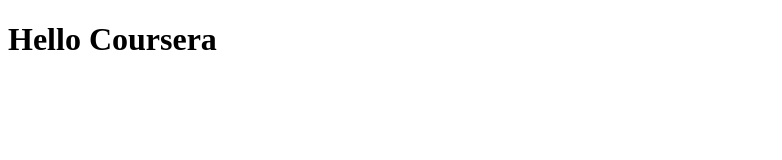
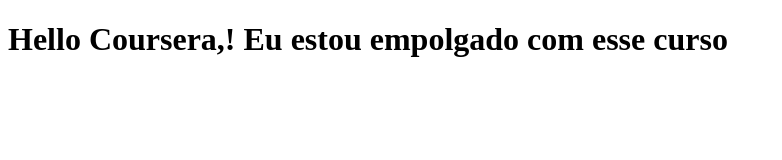
Before and after one commit to tiagopsico/angularCoursera, a plain HTML site: page index.html in a window 1280 px wide. Shown: the whole page, without its empty margins (0-782 px from the left). Drawn offline with Linux system fonts and the light colour scheme.

Commit message:
Estou empolgado com o curso.

```diff
--- a/index.html
+++ b/index.html
@@ -5,6 +5,6 @@
     <title>Hello Coursera</title>
   </head>
   <body>
-    <h1> Hello Coursera</h1>
+    <h1> Hello Coursera,! Eu estou empolgado com esse curso</h1>
   </body>
 </html>
```
